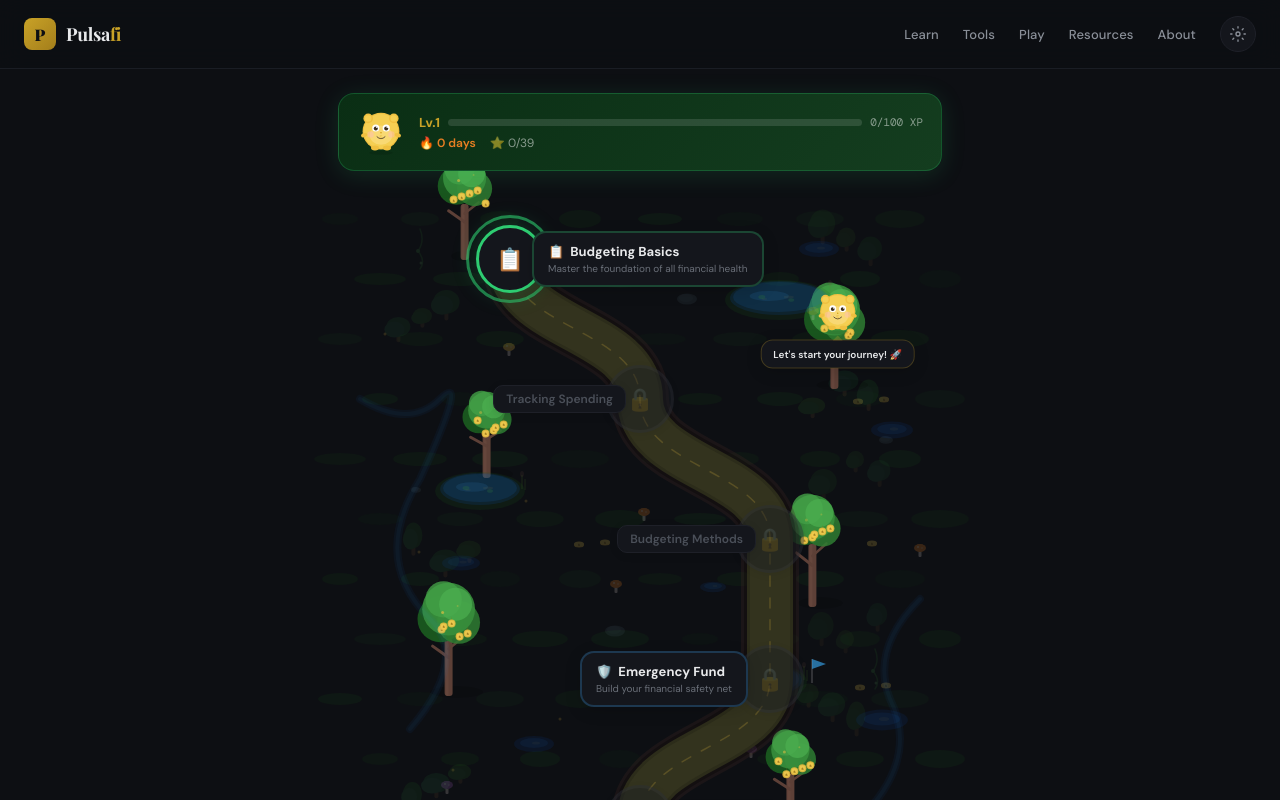
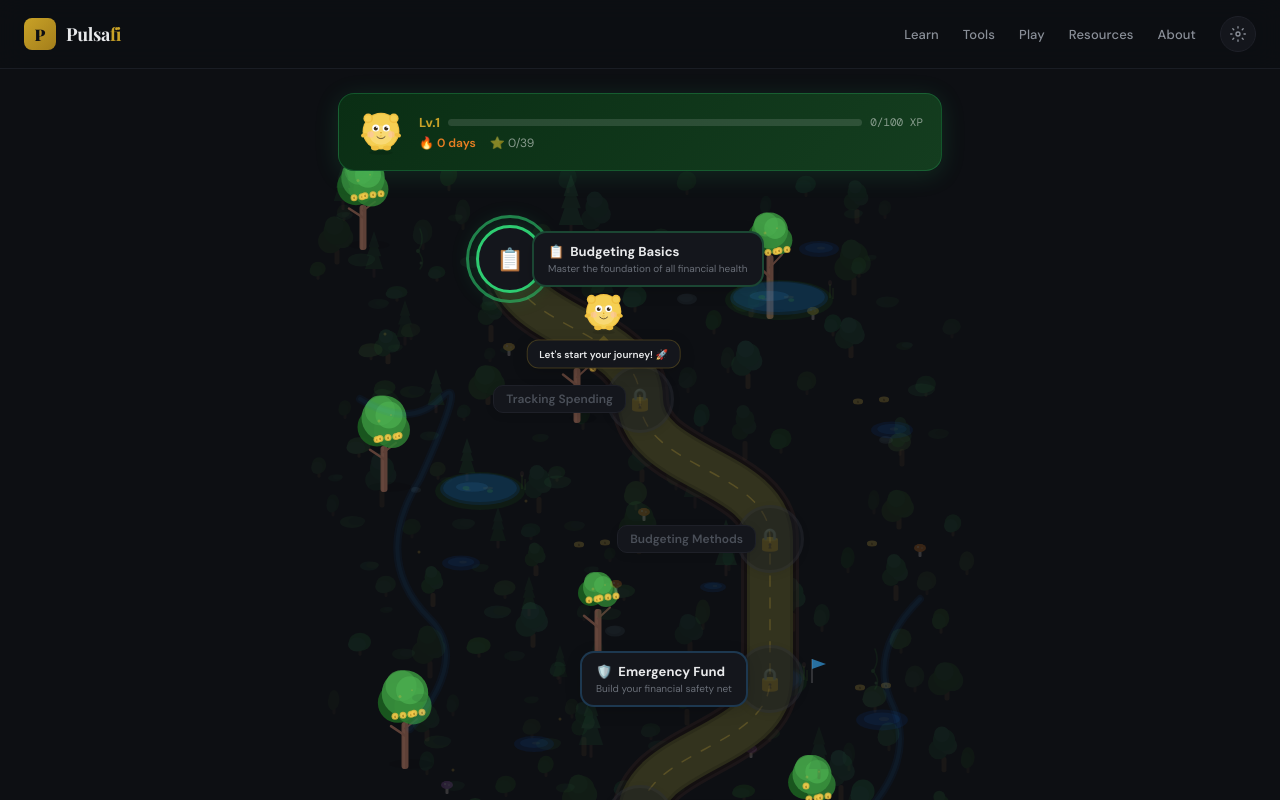
Before and after one commit to zackatlas/pulsafi, a Next.js app: page /learn in a window 1280 px wide. Shown: the top 800 px of the page. Built offline with nearby package versions, Linux system fonts and the light colour scheme.

Commit message:
Update page.js

```diff
--- a/app/learn/page.js
+++ b/app/learn/page.js
@@ -787,96 +787,137 @@ export default function LearnPathPage() {
         <div style={{ position: "relative", width: ROAD_WIDTH, maxWidth: "100%", height: totalHeight + 80, margin: "0 auto" }}>
 
           {/* ═══ FOREST BACKGROUND LAYER ═══ */}
-          <svg style={{ position: "absolute", top: -40, left: -60, width: ROAD_WIDTH + 120, height: totalHeight + 160, overflow: "visible", pointerEvents: "none" }}
-            viewBox={`-60 -40 ${ROAD_WIDTH + 120} ${totalHeight + 160}`}>
+          <svg style={{ position: "absolute", top: -40, left: -80, width: ROAD_WIDTH + 160, height: totalHeight + 160, overflow: "visible", pointerEvents: "none" }}
+            viewBox={`-80 -40 ${ROAD_WIDTH + 160} ${totalHeight + 160}`}>
 
-            {/* Ground texture — repeating grass patches across full width */}
-            {Array.from({ length: Math.ceil(totalHeight / 60) }, (_, row) =>
-              Array.from({ length: 8 }, (_, col) => {
-                const gx = -40 + col * 80 + (row % 2) * 40;
-                const gy = row * 60 + 20;
-                const seed = row * 8 + col;
-                return (
-                  <g key={`gnd-${row}-${col}`} opacity={0.06 + (seed % 5) * 0.015}>
-                    <ellipse cx={gx} cy={gy} rx={18 + seed % 12} ry={6 + seed % 4} fill="#1a5c1a" />
-                  </g>
-                );
-              })
-            )}
-
-            {/* Dense background trees — far layer (small, faded) */}
-            {Array.from({ length: Math.ceil(totalHeight / 80) * 3 }, (_, i) => {
+            {/* ═══ FAR BACKGROUND TREES — dense, small, fills everything ═══ */}
+            {Array.from({ length: Math.ceil(totalHeight / 30) * 4 }, (_, i) => {
               const seed = i * 2731 + 17;
-              const side = (seed % 3 === 0) ? -1 : 1;
-              const tx = side > 0
-                ? ROAD_WIDTH * 0.78 + (seed % 80) + 20
-                : -(seed % 80) + ROAD_WIDTH * 0.22 - 20;
-              const ty = (i * 78) % totalHeight + 30;
-              const h = 22 + seed % 18;
-              const w = 14 + seed % 10;
-              const hue = 100 + (seed % 40);
+              const tx = -70 + (seed * 47) % (ROAD_WIDTH + 140);
+              const ty = -20 + (i * 29) % (totalHeight + 80);
+              const h = 18 + seed % 20;
+              const w = 10 + seed % 12;
+              const hue = 95 + (seed % 50);
+              const sat = 35 + seed % 25;
+              const lit = 18 + seed % 12;
               return (
-                <g key={`bgtree-${i}`} opacity={0.12 + (seed % 8) * 0.01}>
-                  <rect x={tx - 2} y={ty} width="4" height={h * 0.4} rx="2" fill={`hsl(30, 40%, 25%)`} />
-                  <ellipse cx={tx} cy={ty - h * 0.15} rx={w * 0.6} ry={h * 0.35} fill={`hsl(${hue}, 50%, 22%)`} />
-                  <ellipse cx={tx - w * 0.2} cy={ty - h * 0.05} rx={w * 0.5} ry={h * 0.28} fill={`hsl(${hue + 10}, 45%, 25%)`} />
+                <g key={`bgtree-${i}`} opacity={0.10 + (seed % 6) * 0.015}>
+                  <rect x={tx - 1.5} y={ty} width="3" height={h * 0.35} rx="1.5" fill={`hsl(30, 30%, 22%)`} />
+                  <ellipse cx={tx} cy={ty - h * 0.15} rx={w * 0.55} ry={h * 0.32} fill={`hsl(${hue}, ${sat}%, ${lit}%)`} />
+                  <ellipse cx={tx - w * 0.15} cy={ty - h * 0.05} rx={w * 0.45} ry={h * 0.25} fill={`hsl(${hue + 8}, ${sat - 5}%, ${lit + 3}%)`} />
                 </g>
               );
             })}
 
-            {/* ═══ MONEY TREES — the signature element ═══ */}
-            {Array.from({ length: Math.ceil(totalHeight / 200) * 2 + 4 }, (_, i) => {
+            {/* ═══ MID-LAYER TREES — bigger, more visible, covers gaps ═══ */}
+            {Array.from({ length: Math.ceil(totalHeight / 50) * 3 }, (_, i) => {
+              const seed = i * 5101 + 31;
+              const tx = -50 + (seed * 37) % (ROAD_WIDTH + 100);
+              const ty = 10 + (i * 48) % (totalHeight + 40);
+              const h = 28 + seed % 22;
+              const w = 16 + seed % 14;
+              const hue = 100 + (seed % 45);
+              // Skip trees directly on the road
+              const nearRoad = positions.some(p => Math.abs(tx - p.x) < 45 && Math.abs(ty - p.y) < 50);
+              if (nearRoad) return null;
+              return (
+                <g key={`mtree2-${i}`} opacity={0.14 + (seed % 5) * 0.02}>
+                  <rect x={tx - 2.5} y={ty} width="5" height={h * 0.4} rx="2" fill={`hsl(28, 35%, 24%)`} />
+                  <circle cx={tx - w * 0.25} cy={ty - h * 0.2} r={w * 0.45} fill={`hsl(${hue}, 45%, 20%)`} />
+                  <circle cx={tx + w * 0.2} cy={ty - h * 0.3} r={w * 0.4} fill={`hsl(${hue + 10}, 40%, 23%)`} />
+                  <circle cx={tx} cy={ty - h * 0.45} r={w * 0.5} fill={`hsl(${hue + 5}, 48%, 22%)`} />
+                  <circle cx={tx - w * 0.1} cy={ty - h * 0.6} r={w * 0.35} fill={`hsl(${hue + 15}, 42%, 26%)`} />
+                </g>
+              );
+            })}
+
+            {/* ═══ MONEY TREES — the signature element, packed dense ═══ */}
+            {Array.from({ length: Math.ceil(totalHeight / 90) * 2 + 6 }, (_, i) => {
               const seed = i * 4219 + 91;
-              const side = i % 2 === 0 ? -1 : 1;
-              const baseX = side > 0
-                ? ROAD_WIDTH * 0.72 + 30 + (seed % 60)
-                : ROAD_WIDTH * 0.28 - 30 - (seed % 60);
-              const baseY = 40 + i * 110 + (seed % 40);
-              if (baseY > totalHeight + 40) return null;
-              const trunkH = 40 + seed % 25;
-              const crownR = 20 + seed % 14;
+              const tx = -40 + (seed * 53) % (ROAD_WIDTH + 80);
+              const ty = 20 + i * 85 + (seed % 35);
+              if (ty > totalHeight + 40) return null;
+              // Skip if on the road path
+              const nearRoad = positions.some(p => Math.abs(tx - p.x) < 50 && Math.abs(ty - p.y) < 55);
+              if (nearRoad) return null;
+              const trunkH = 38 + seed % 28;
+              const crownR = 18 + seed % 16;
 
               return (
                 <g key={`mtree-${i}`}>
-                  {/* Tree shadow on ground */}
-                  <ellipse cx={baseX + 8} cy={baseY + 6} rx={crownR * 0.8} ry={6} fill="rgba(0,0,0,0.15)" />
+                  {/* Tree shadow */}
+                  <ellipse cx={tx + 6} cy={ty + 5} rx={crownR * 0.7} ry={5} fill="rgba(0,0,0,0.1)" />
 
                   {/* Trunk */}
-                  <rect x={baseX - 4} y={baseY - trunkH + 10} width="8" height={trunkH} rx="3" fill="#5D4037" />
-                  <rect x={baseX - 3} y={baseY - trunkH + 10} width="3" height={trunkH} rx="2" fill="#6D4C41" opacity="0.5" />
+                  <rect x={tx - 3.5} y={ty - trunkH + 10} width="7" height={trunkH} rx="3" fill="#5D4037" />
+                  <rect x={tx - 2.5} y={ty - trunkH + 10} width="2.5" height={trunkH} rx="1.5" fill="#6D4C41" opacity="0.5" />
 
                   {/* Branches */}
-                  <line x1={baseX} y1={baseY - trunkH * 0.5} x2={baseX - 16} y2={baseY - trunkH * 0.7} stroke="#5D4037" strokeWidth="3" strokeLinecap="round" />
-                  <line x1={baseX} y1={baseY - trunkH * 0.65} x2={baseX + 14} y2={baseY - trunkH * 0.85} stroke="#5D4037" strokeWidth="2.5" strokeLinecap="round" />
+                  <line x1={tx} y1={ty - trunkH * 0.5} x2={tx - 14} y2={ty - trunkH * 0.7} stroke="#5D4037" strokeWidth="2.5" strokeLinecap="round" />
+                  <line x1={tx} y1={ty - trunkH * 0.65} x2={tx + 12} y2={ty - trunkH * 0.85} stroke="#5D4037" strokeWidth="2" strokeLinecap="round" />
 
-                  {/* Crown layers — lush green */}
-                  <circle cx={baseX - 8} cy={baseY - trunkH - crownR * 0.3} r={crownR * 0.7} fill="#1B5E20" opacity="0.9" />
-                  <circle cx={baseX + 10} cy={baseY - trunkH - crownR * 0.2} r={crownR * 0.65} fill="#2E7D32" opacity="0.85" />
-                  <circle cx={baseX} cy={baseY - trunkH - crownR * 0.6} r={crownR * 0.8} fill="#388E3C" opacity="0.9" />
-                  <circle cx={baseX - 5} cy={baseY - trunkH - crownR * 0.9} r={crownR * 0.55} fill="#43A047" opacity="0.8" />
-                  <circle cx={baseX + 7} cy={baseY - trunkH - crownR * 0.75} r={crownR * 0.5} fill="#4CAF50" opacity="0.7" />
+                  {/* Crown layers */}
+                  <circle cx={tx - 7} cy={ty - trunkH - crownR * 0.3} r={crownR * 0.65} fill="#1B5E20" opacity="0.9" />
+                  <circle cx={tx + 8} cy={ty - trunkH - crownR * 0.2} r={crownR * 0.6} fill="#2E7D32" opacity="0.85" />
+                  <circle cx={tx} cy={ty - trunkH - crownR * 0.6} r={crownR * 0.75} fill="#388E3C" opacity="0.9" />
+                  <circle cx={tx - 4} cy={ty - trunkH - crownR * 0.85} r={crownR * 0.5} fill="#43A047" opacity="0.8" />
+                  <circle cx={tx + 5} cy={ty - trunkH - crownR * 0.7} r={crownR * 0.45} fill="#4CAF50" opacity="0.7" />
 
-                  {/* GOLD COINS hanging from tree! */}
+                  {/* GOLD COINS hanging from tree */}
                   {[0, 1, 2, 3, 4].map(c => {
-                    const cx = baseX - 12 + c * 7 + (seed + c * 37) % 6;
-                    const cy = baseY - trunkH - crownR * 0.2 + (seed + c * 13) % 16;
+                    const cx = tx - 10 + c * 6 + (seed + c * 37) % 5;
+                    const cy = ty - trunkH - crownR * 0.15 + (seed + c * 13) % 14;
                     return (
                       <g key={`coin-${c}`}>
-                        <line x1={cx} y1={cy - 6} x2={cx} y2={cy - 2} stroke="#8B6914" strokeWidth="0.5" opacity="0.5" />
-                        <circle cx={cx} cy={cy} r="4" fill="#f0c040" opacity="0.85" />
-                        <circle cx={cx} cy={cy} r="3" fill="#F5CF52" opacity="0.7" />
-                        <text x={cx} y={cy + 2} textAnchor="middle" fontSize="4" fill="#8B6914" fontWeight="bold" fontFamily="monospace">$</text>
+                        <line x1={cx} y1={cy - 5} x2={cx} y2={cy - 2} stroke="#8B6914" strokeWidth="0.5" opacity="0.4" />
+                        <circle cx={cx} cy={cy} r="3.5" fill="#f0c040" opacity="0.8" />
+                        <circle cx={cx} cy={cy} r="2.5" fill="#F5CF52" opacity="0.65" />
+                        <text x={cx} y={cy + 1.8} textAnchor="middle" fontSize="3.5" fill="#8B6914" fontWeight="bold" fontFamily="monospace">$</text>
                       </g>
                     );
                   })}
 
-                  {/* Sparkles around coins */}
-                  <circle cx={baseX - 6} cy={baseY - trunkH - crownR * 0.5} r="1.5" fill="#f0c040" opacity={0.3 + (seed % 4) * 0.1}>
-                    <animate attributeName="opacity" values="0.2;0.6;0.2" dur={`${2 + seed % 2}s`} repeatCount="indefinite" />
+                  {/* Sparkles */}
+                  <circle cx={tx - 5} cy={ty - trunkH - crownR * 0.5} r="1.5" fill="#f0c040" opacity="0.25">
+                    <animate attributeName="opacity" values="0.15;0.5;0.15" dur={`${2 + seed % 2}s`} repeatCount="indefinite" />
                   </circle>
-                  <circle cx={baseX + 9} cy={baseY - trunkH - crownR * 0.7} r="1" fill="#f0c040" opacity="0.3">
-                    <animate attributeName="opacity" values="0.1;0.5;0.1" dur={`${2.5 + seed % 3}s`} repeatCount="indefinite" />
+                  <circle cx={tx + 7} cy={ty - trunkH - crownR * 0.7} r="1" fill="#f0c040" opacity="0.2">
+                    <animate attributeName="opacity" values="0.1;0.4;0.1" dur={`${2.5 + seed % 3}s`} repeatCount="indefinite" />
                   </circle>
+                </g>
+              );
+            })}
+
+            {/* ═══ EXTRA PINE TREES — fills remaining gaps ═══ */}
+            {Array.from({ length: Math.ceil(totalHeight / 70) * 2 }, (_, i) => {
+              const seed = i * 6379 + 67;
+              const tx = -60 + (seed * 29) % (ROAD_WIDTH + 120);
+              const ty = (i * 68) % (totalHeight + 20);
+              const nearRoad = positions.some(p => Math.abs(tx - p.x) < 40 && Math.abs(ty - p.y) < 45);
+              if (nearRoad) return null;
+              const h = 30 + seed % 20;
+              return (
+                <g key={`pine-${i}`} opacity={0.13 + (seed % 5) * 0.015}>
+                  <rect x={tx - 1.5} y={ty} width="3" height={h * 0.3} rx="1" fill="#4E342E" />
+                  <polygon points={`${tx},${ty - h * 0.7} ${tx - h * 0.25},${ty + 2} ${tx + h * 0.25},${ty + 2}`} fill={`hsl(${125 + seed % 20}, 45%, ${18 + seed % 8}%)`} />
+                  <polygon points={`${tx},${ty - h * 0.85} ${tx - h * 0.2},${ty - h * 0.3} ${tx + h * 0.2},${ty - h * 0.3}`} fill={`hsl(${128 + seed % 18}, 42%, ${20 + seed % 7}%)`} />
+                  <polygon points={`${tx},${ty - h} ${tx - h * 0.15},${ty - h * 0.55} ${tx + h * 0.15},${ty - h * 0.55}`} fill={`hsl(${130 + seed % 15}, 40%, ${22 + seed % 6}%)`} />
+                </g>
+              );
+            })}
+
+            {/* ═══ BUSHES — low fill everywhere ═══ */}
+            {Array.from({ length: Math.ceil(totalHeight / 45) * 3 }, (_, i) => {
+              const seed = i * 3917 + 43;
+              const bx = -50 + (seed * 41) % (ROAD_WIDTH + 100);
+              const by = 15 + (i * 44) % (totalHeight + 30);
+              const nearRoad = positions.some(p => Math.abs(bx - p.x) < 35 && Math.abs(by - p.y) < 35);
+              if (nearRoad) return null;
+              const sz = 6 + seed % 8;
+              return (
+                <g key={`bush-${i}`} opacity={0.1 + (seed % 4) * 0.015}>
+                  <ellipse cx={bx} cy={by} rx={sz} ry={sz * 0.5} fill={`hsl(${120 + seed % 30}, 40%, ${18 + seed % 8}%)`} />
+                  <ellipse cx={bx + sz * 0.4} cy={by - 1} rx={sz * 0.7} ry={sz * 0.35} fill={`hsl(${125 + seed % 25}, 38%, ${20 + seed % 7}%)`} />
                 </g>
               );
             })}
@@ -1192,14 +1233,12 @@ export default function LearnPathPage() {
             if (nodeIdx >= positions.length || nodeIdx + 1 >= positions.length) return null;
             const p = positions[nodeIdx];
             const pNext = positions[nodeIdx + 1];
-            // Position halfway between this node and the next
             const midY = (p.y + pNext.y) / 2;
-            // Put Pulsi on the side with most space (far from road center)
+            // Put Pulsi on the side with most space but close to the road
             const nodeXPct = p.x / ROAD_WIDTH;
             const pulsiSide = nodeXPct > 0.5 ? "left" : "right";
-            const pulsiXPct = pulsiSide === "left" ? 8 : 88;
+            const pulsiXPct = pulsiSide === "left" ? Math.max(12, (p.x / ROAD_WIDTH) * 100 - 18) : Math.min(88, (p.x / ROAD_WIDTH) * 100 + 18);
 
-            // Only show if this node is completed or is the very first
             const show = nodeIdx === 0 || (allNodes[nodeIdx] && allNodes[nodeIdx].completed);
             const isNextMsg = activeNodeIdx >= 0 && nodeIdx <= activeNodeIdx && (mi === pulsiMessages.length - 1 || pulsiMessages[mi + 1].after > activeNodeIdx);
             if (!show && !isNextMsg && nodeIdx !== 0) return null;
@@ -1211,11 +1250,10 @@ export default function LearnPathPage() {
                 top: midY,
                 transform: "translate(-50%, -50%)",
                 display: "flex", flexDirection: "column", alignItems: "center",
-                zIndex: 5,
+                zIndex: 12,
                 animation: "fadeIn 0.5s ease",
               }}>
                 <Mascot mood={msg.mood} size={46} />
-                {/* Speech bubble */}
                 <div style={{
                   background: "var(--bg-card)", borderRadius: 12, padding: "7px 12px",
                   border: "1px solid var(--accent-border)",
```
